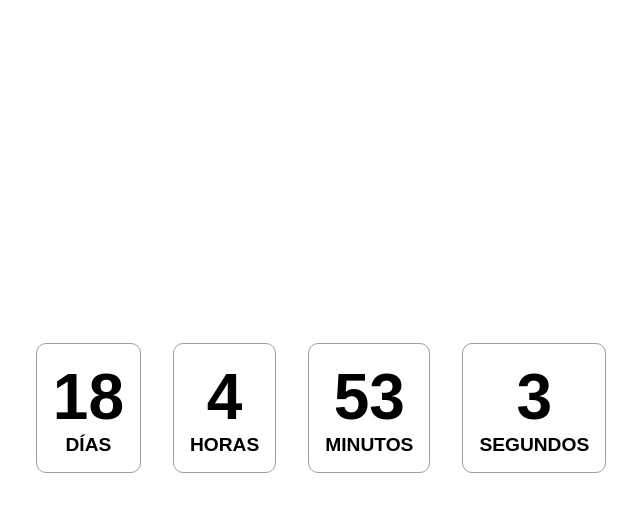
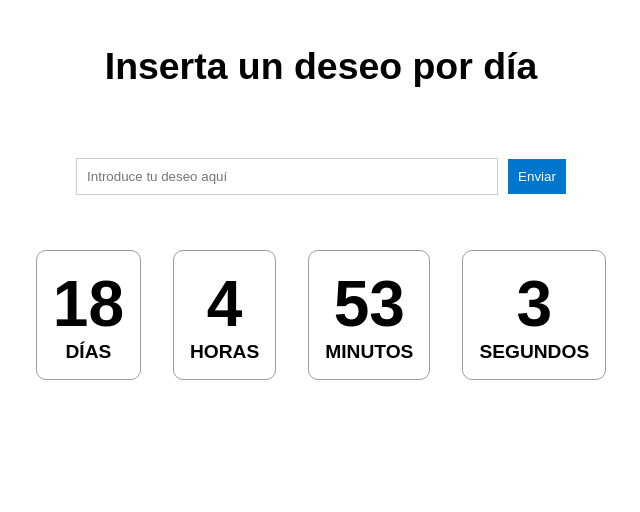
Before and after one commit to iDantler/CMPP.githu.io, a plain HTML site: page contador.html in a window 1280 px wide. Shown: the whole page, without its empty margins (319-959 px from the left). Drawn offline with nearby package versions, Linux system fonts and the light colour scheme.

Commit message:
Pc-Work
Actualizaciones de la página

```diff
--- a/contador.html
+++ b/contador.html
@@ -8,6 +8,14 @@
     <script src="https://code.jquery.com/jquery-3.6.0.min.js"></script>
 </head>
 <body>
+    <div id="header">
+        <h3>Inserta un deseo por día</h3>
+      </div>
+
+    <div class="input-section">
+        <input type="text" class="input-box" placeholder="Introduce tu deseo aquí">
+        <button class="submit-button">Enviar</button>
+      </div>
     <div class="container">
         <div class="row">
             <div class="col-xs-3">
@@ -36,6 +44,15 @@
             </div>
         </div>
     </div>
+
+    <div id="contador" class="container">
+        <!-- contenido del contador -->
+    </div>
+
+    <div id="text-container"></div>
+
     <script src="reversocalc.js"></script>
+    <script src="deseos.js"></script>
+
 </body>
 </html>
--- /dev/null
+++ b/deseos.js
@@ -0,0 +1,15 @@
+$(document).ready(function() {
+    var textContainer = document.getElementById("text-container");
+    var submitButton = document.querySelector(".submit-button");
+    var inputBox = document.querySelector(".input-box");
+
+    submitButton.addEventListener("click", function() {
+      var text = inputBox.value;
+      if (text !== "") {
+        var newParagraph = document.createElement("p");
+        newParagraph.innerText = text;
+        textContainer.appendChild(newParagraph);
+        inputBox.value = "";
+      }
+    });
+  });
--- a/reverso.css
+++ b/reverso.css
@@ -2,7 +2,7 @@
     display: flex;
     justify-content: center;
     align-items: center;
-    height: 100vh;
+    height: 15vh;
     font-family: Arial, sans-serif;
   }
 
@@ -43,3 +43,46 @@
     overflow: hidden;
     text-overflow: ellipsis;
   }
+
+  #header {
+    display: flex;
+    justify-content: center;
+    align-items: center;
+    margin-bottom: 2rem;
+    font-size: 2rem;
+    font-weight: bold;
+    font-family: Arial;
+  }
+
+  .input-section {
+    width: 100%;
+    margin-bottom: 60px; /* Para subir o bajar el contador*/
+    display: flex;
+    flex-direction: row;
+    align-items: center;
+    justify-content: center; /* Agregado para centrar horizontalmente */
+  }
+
+  .input-box {
+    max-width: 400px;
+    flex-grow: 1;
+    border: 1px solid #ccc;
+    padding: 10px;
+    margin-right: 10px;
+  }
+
+  .submit-button {
+    background-color: #0077cc;
+    color: #fff;
+    border: none;
+    padding: 10px;
+    flex-shrink: 0;
+  }
+
+  #text-container {
+    margin-top: 20px;
+    display: flex;
+    flex-direction: column;
+    align-items: center;
+    align-content: space-around;
+  }
--- a/styles.css
+++ b/styles.css
@@ -7,9 +7,10 @@
 	background-image: url("https://media0.giphy.com/media/g9582DNuQppxC/giphy.gif?cid=ecf05e47ckx97q1alzyegajs1r90yxs7okuft61pc3vekrnt&rid=giphy.gif&ct=g");
 	background-repeat: no-repeat;
 	background-size: cover;
+	background-position: center center;
+	background-attachment: fixed;
 	animation: animateBackground 8000s linear infinite;
   }
-
 
 	@keyframes animateBackground {
 		from {
```
Also changed, not shown: index.html (+2 -2 lines). Lines whose indentation alone changed are shown as unchanged.
